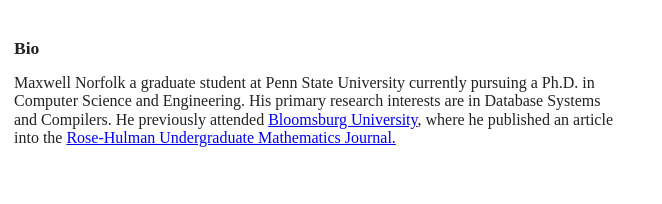
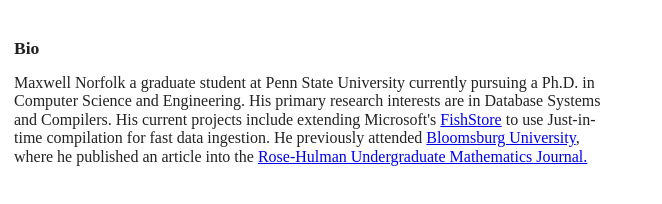
Before and after one commit to mnorfolk03/mnorfolk03.github.io, a website built with Parcel: page index.html in a window 1280 px wide. Shown: the part 152-356 px from the top of the page, without its empty margins (0-662 px from the left). Built offline with nearby package versions, Linux system fonts and the light colour scheme.

Commit message:
updated bio

```diff
--- a/index.html
+++ b/index.html
@@ -45,8 +45,10 @@
         <br/>
         <h2>Bio</h2>
         <p>Maxwell Norfolk a graduate student at Penn State University currently pursuing a Ph.D. in Computer
-            Science and Engineering. His primary research interests are in Database Systems and Compilers. He previously
-            attended <a href="https://www.bloomu.edu">Bloomsburg University</a>, where he published an article into the
+            Science and Engineering. His primary research interests are in Database Systems and Compilers. His current
+            projects include extending Microsoft's <a href="https://github.com/microsoft/FishStore">FishStore</a> to use
+            Just-in-time compilation for fast data ingestion. He previously attended <a href="https://www.bloomu.edu">Bloomsburg
+                University</a>, where he published an article into the
             <a href="https://scholar.rose-hulman.edu/rhumj/vol22/iss1/9/">Rose-Hulman Undergraduate
                 Mathematics Journal.</a>
         </p>
```
